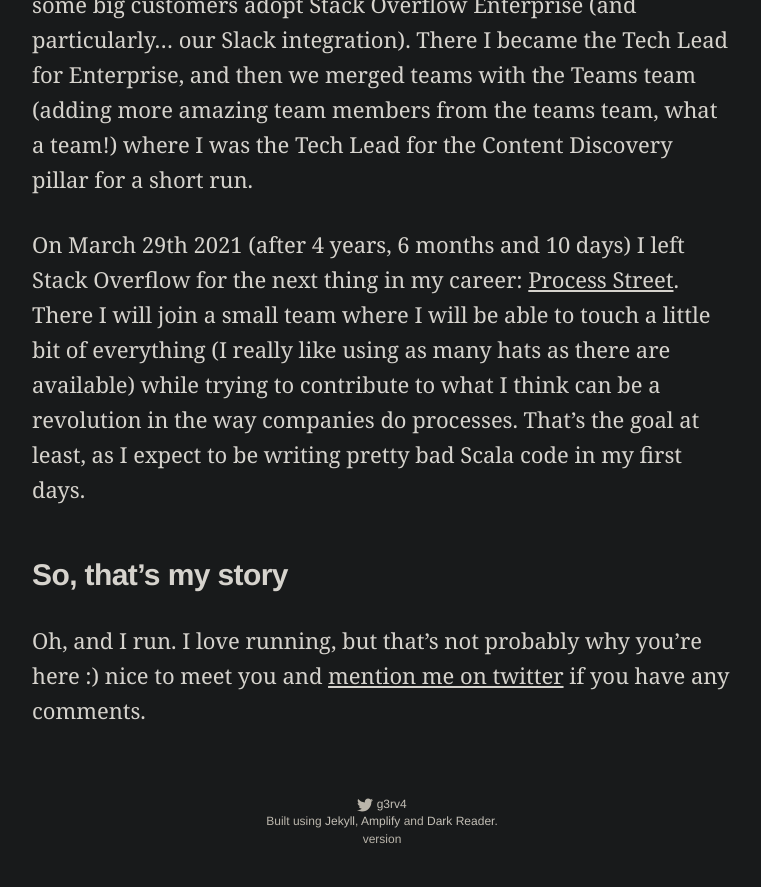
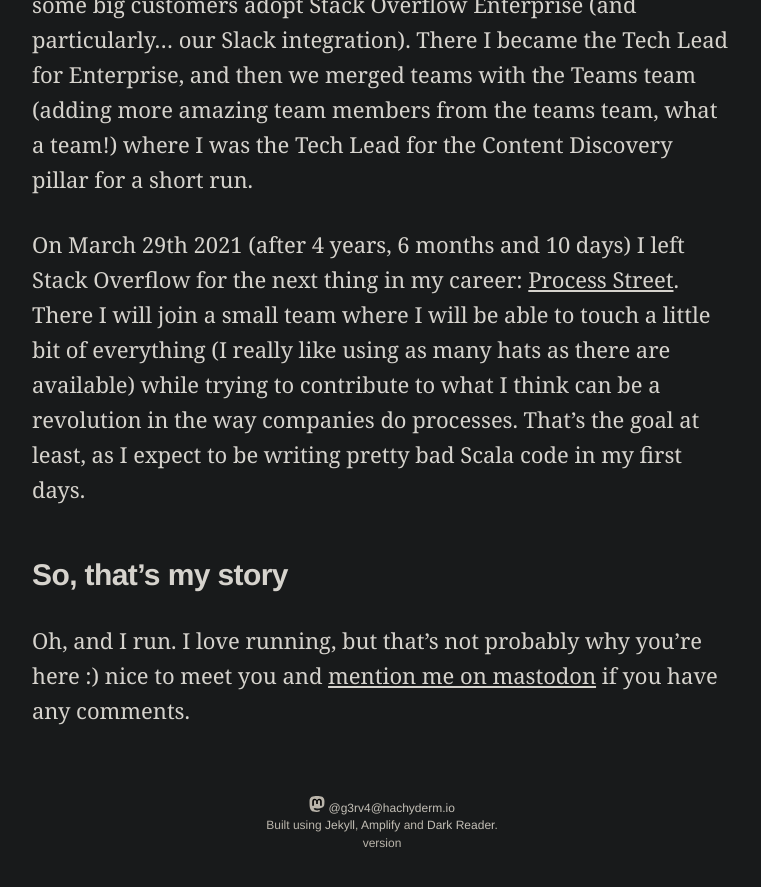
Before and after one commit to g3rv4/g3rv4.com, a Jekyll site: the page built from about.md, in a window 1280 px wide and 900 px high, scrolled down 4979 px. Shown: the top 887 px of the window, without its empty margins (258-1019 px from the left). Built offline with Jekyll 4.4.1, drawn with Linux system fonts in a browser that asks for light colours.

Commit message:
Update some links to Mastodon

```diff
--- a/_includes/icon-twitter.html
+++ b/_includes/icon-twitter.html
@@ -1,5 +1,5 @@
 {% if include.username %}
-<a href="https://twitter.com/g3rv4" target="_blank" rel="nofollow"><span class="icon icon--twitter">{% include icon-twitter.svg %}</span></a><a href="https://twitter.com/g3rv4" target="_blank" rel="nofollow"><span class="username">{{ include.username }}</span></a>
+<a href="https://hachyderm.io/@g3rv4" target="_blank" rel="me"><span>{% include icon-twitter.svg %}</span></a><a href="https://hachyderm.io/@g3rv4" target="_blank" rel="me"><span class="username">@g3rv4@hachyderm.io</span></a>
 {% else %}
 <span class="icon icon--twitter">{% include icon-twitter.svg %}</span>
 {% endif %}
--- a/about.md
+++ b/about.md
@@ -60,4 +60,4 @@ I learned a ton and worked on many interesting projects, helping some big custom
 On March 29th 2021 (after 4 years, 6 months and 10 days) I left Stack Overflow for the next thing in my career: [Process Street](https://www.process.st). There I will join a small team where I will be able to touch a little bit of everything (I really like using as many hats as there are available) while trying to contribute to what I think can be a revolution in the way companies do processes. That's the goal at least, as I expect to be writing pretty bad Scala code in my first days.
 
 ## So, that's my story
-Oh, and I run. I love running, but that's not probably why you're here :) nice to meet you and [mention me on twitter](https://twitter.com/g3rv4) if you have any comments.
+Oh, and I run. I love running, but that's not probably why you're here :) nice to meet you and [mention me on mastodon](https://hachyderm.io/@g3rv4) if you have any comments.
```
Also changed, not shown: README.md, _includes/icon-twitter.svg.
